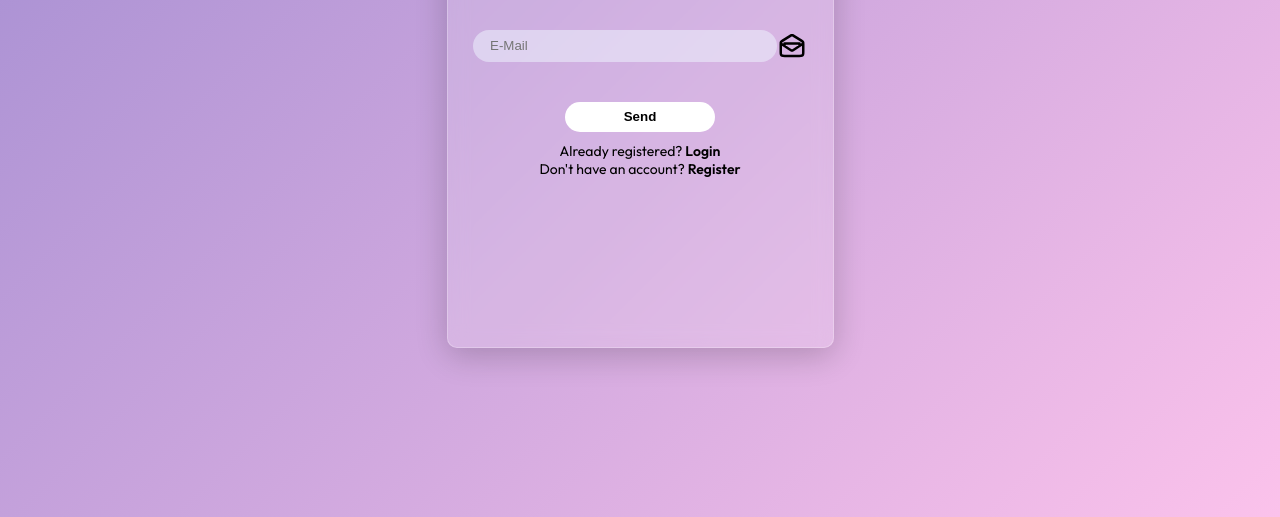
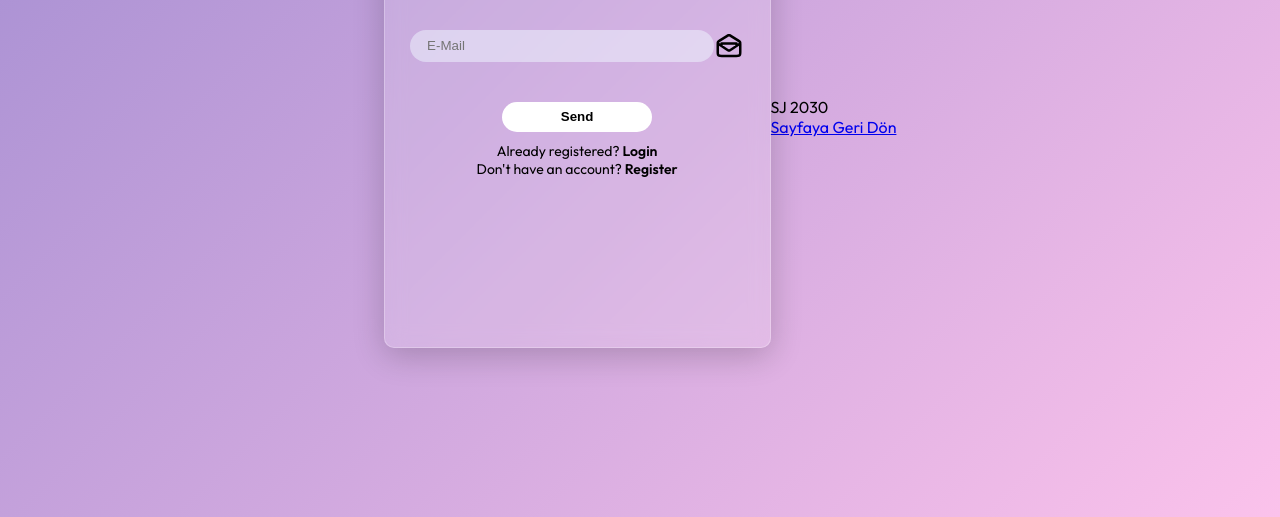
Before and after one commit to UrazKnkglu/SjNgl2030, a website: page public/forgot-password.html in a window 1280 px wide. Shown: the part 283-800 px from the top of the page. Drawn offline with Linux system fonts and the light colour scheme.

Commit message:
anasayfaya geri dön

```diff
--- a/public/forgot-password.html
+++ b/public/forgot-password.html
@@ -48,6 +48,11 @@
      </div>
  </body>
 
+ <body>
+         <footer>
+                  <p>SJ 2030<br>
+                  <a href="https://sjngl2030.onrender.com">Sayfaya Geri Dön
+
 <script src="/scripts/forgot-password.js"></script>
 
  </html>
```
